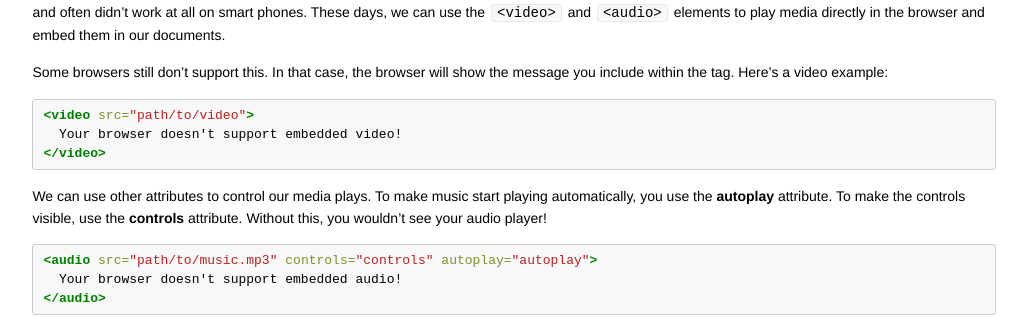
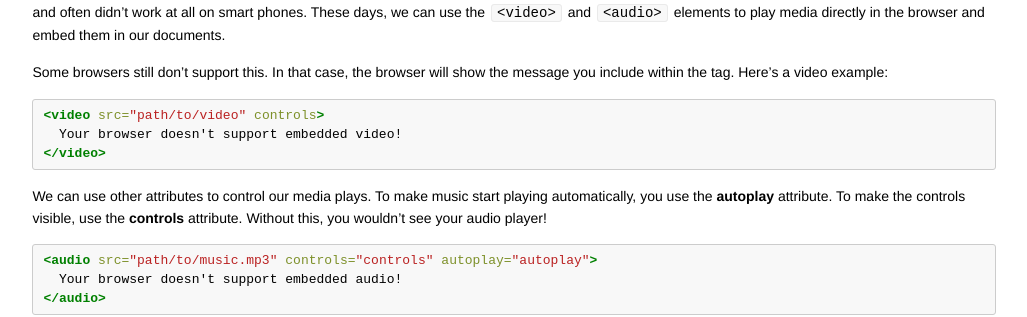
Before and after one commit to codebar/tutorials, a Jekyll site: the page built from html/lesson6/tutorial.md, in a window 1280 px wide and 900 px high, scrolled down 2636 px. Shown: the part 152-469 px from the top of the window, without its empty margins (126-1153 px from the left). Built offline with Jekyll 4.4.1, drawn with Linux system fonts in a browser that asks for light colours; Markdown is read by kramdown in place of the engine named in the settings.

Commit message:
Update tutorial.md
Problem: The video did not play in Chrome and Safari (just showed a black box)
Solution: Adding 'controls' to the opening video tag solved the issue

````diff
--- a/html/lesson6/tutorial.md
+++ b/html/lesson6/tutorial.md
@@ -81,7 +81,7 @@ In the old days, before HTML5, you had to use a plug-in if you wanted to include
 Some browsers still don't support this. In that case, the browser will show the message you include within the tag. Here's a video example:
 
 ```html
-<video src="path/to/video">
+<video src="path/to/video" controls>
   Your browser doesn't support embedded video!
 </video>
 ```
````
